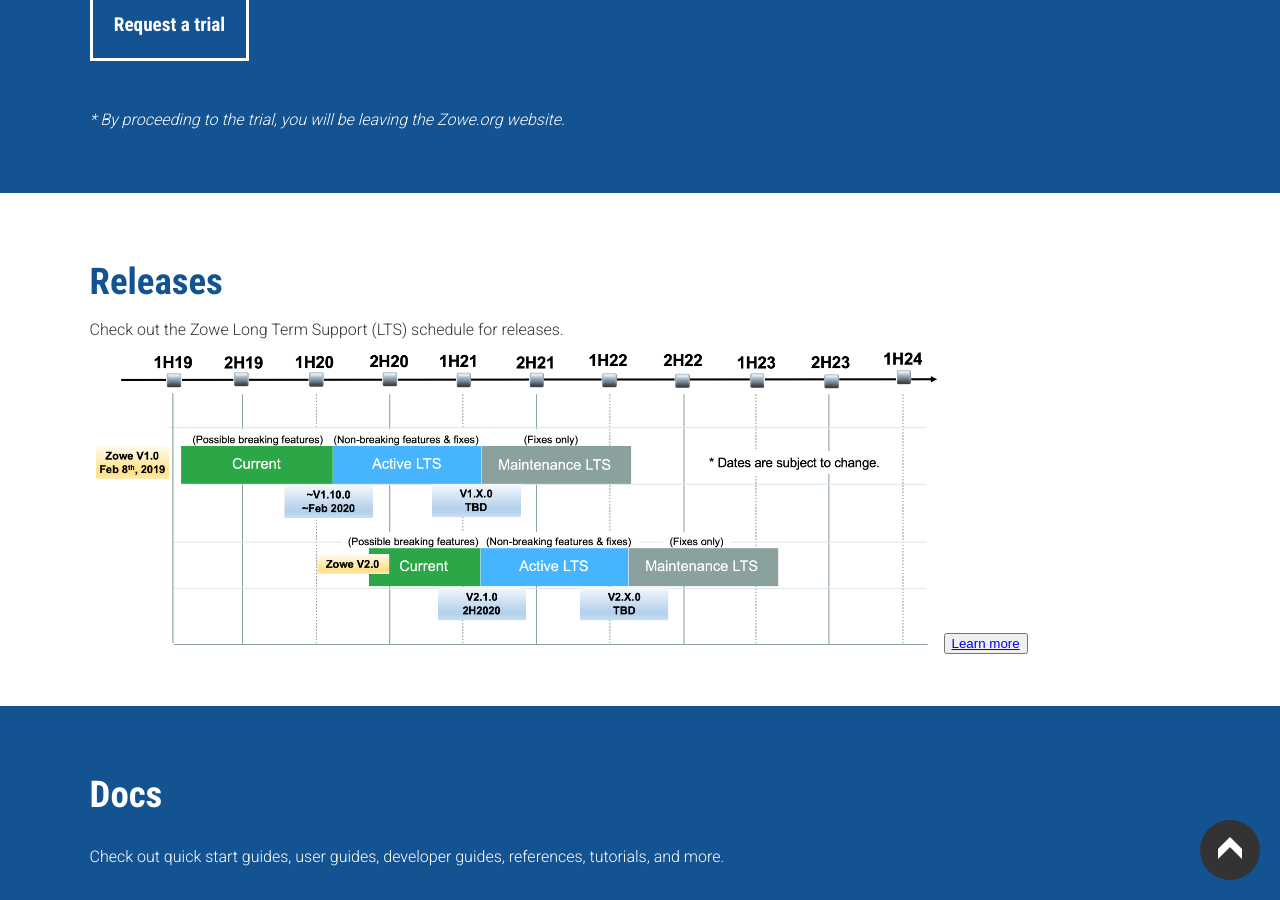
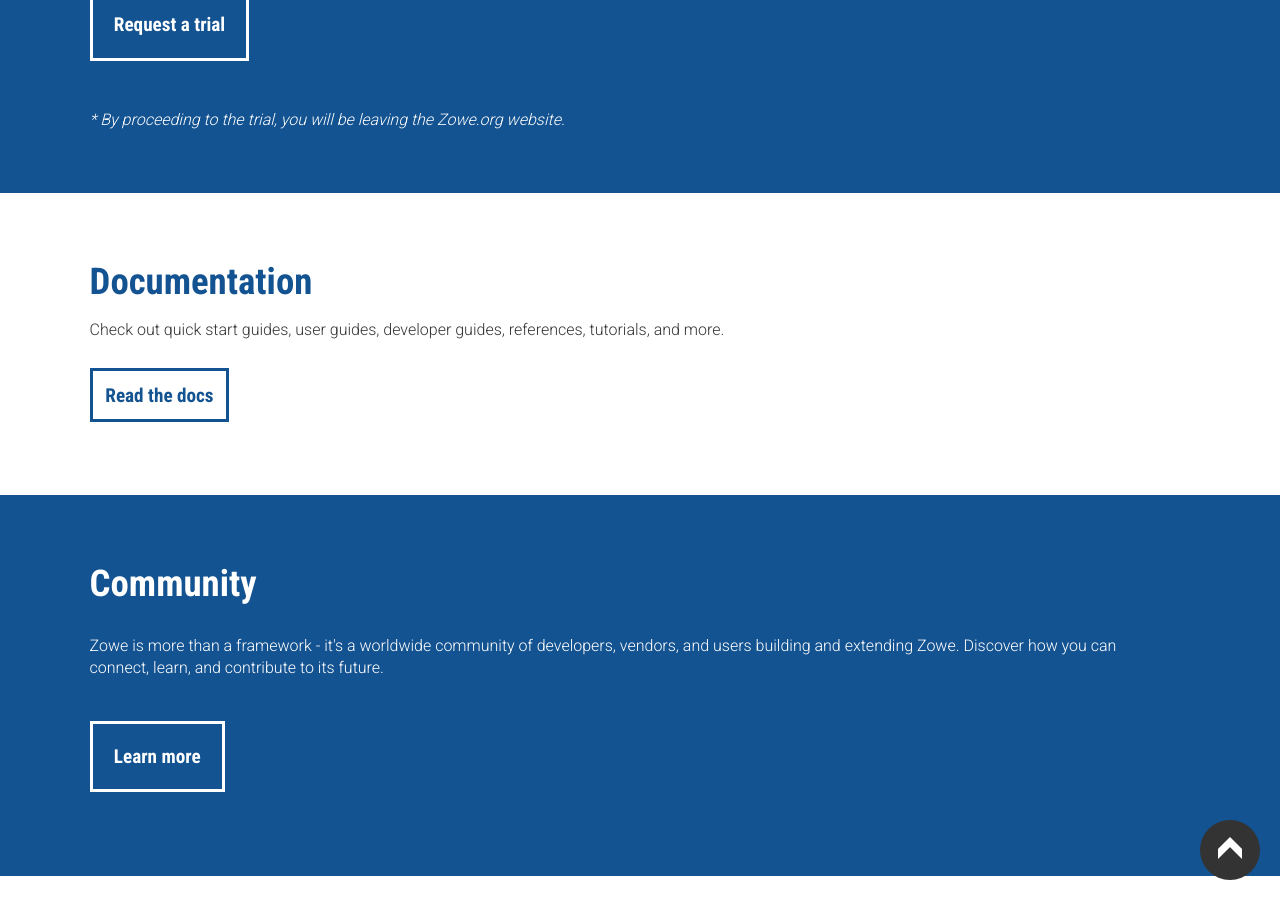
Before and after one commit to zowe/zowe.github.io, a Jekyll site: the page built from index.md, in a window 1280 px wide and 900 px high, scrolled down 1688 px. Built offline with Jekyll 4.4.1, drawn with Linux system fonts in a browser that asks for light colours; nearby versions of some CDN libraries; our own code applies the rules of GitHub Pages for plain Markdown files.

Commit message:
Revert "Add Zowe LTS info"
This reverts commit 197704d8e24a9bab861ee8201dca79294a5b415c.

```diff
--- a/_config.yml
+++ b/_config.yml
@@ -22,7 +22,6 @@
 cli_download_url: https://d1xozlojgf8voe.cloudfront.net/legal.html?type=cli&version=
 cli_active_development_download_url: https://d1xozlojgf8voe.cloudfront.net/legal.html?type=cli-active-development&version=
 smpe_download_url: https://d1xozlojgf8voe.cloudfront.net/legal.html?type=smpe&version=
-lts_url: https://github.com/zowe/zlc/blob/master/process/long_term_support.md
 
 gems:
 # Redirect plugin
--- a/_layouts/default.html
+++ b/_layouts/default.html
@@ -77,8 +77,7 @@
   <div class="nav-links">
     <a href="#what-is-zowe">What is Zowe?</a>
     <a href="#download">Download</a>
-    <a href="#lts">Releases</a>
-    <a href="#documentation">Docs</a>
+    <a href="#documentation">Documentation</a>
     <a href="#community">Community</a>
     <a href="#conformance">Zowe Conformance Program</a>
 </div>
--- a/index.md
+++ b/index.md
@@ -106,17 +106,8 @@
 </section>
 
 <section class="whitebackground">
-<h1 id="lts">Releases</h1>
-<p>
-Check out the Zowe Long Term Support (LTS) schedule for releases.
-</p>
-<img src="assets/img/lts.png" width="850" />
-<button><a href="{{ site.lts_url }}">Learn more</a></button>
-</section>
 
-<section class="bluebackground">
-
-<h1 id="documentation">Docs</h1>
+<h1 id="documentation">Documentation</h1>
 <p>
 Check out quick start guides, user guides, developer guides, references, tutorials, and more.
 </p>
@@ -124,7 +115,7 @@
 
 </section>
 
-<section class="whitebackground">
+<section class="bluebackground">
 
 <h1 id="community">Community</h1>
 <p>
@@ -134,7 +125,7 @@
 
 </section>
 
-<section class="bluebackground">
+<section class="whitebackground">
 
 <h1 id="conformance">Zowe Conformance Program</h1>
 
```
Also changed, not shown: assets/img/lts.png (deleted).
